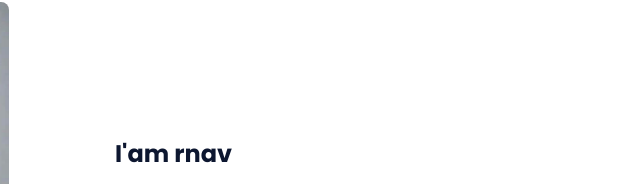
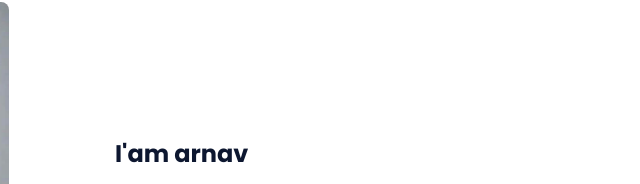
Before and after one commit to w2sg-arnav/w2sg-arnav.github.io, a plain HTML site: page index.html in a window 1280 px wide. Shown: the part 897-1081 px from the top of the page, 525-1165 px from the left. Drawn offline with nearby package versions, Linux system fonts and the light colour scheme.

Commit message:
Update index.html

```diff
--- a/index.html
+++ b/index.html
@@ -73,7 +73,7 @@
                     </div>
 
                     <div>
-                        <h2 class="about__subtitle">I'am rnav</h2>
+                        <h2 class="about__subtitle">I'am arnav</h2>
                         <p class="about__text">MCMXVI | Research Intern @ NIH, US, @ Harvard / @ IIT BBS | ML @ JuliaHealth | Prev. Research Intern @ UCLA | Building @ DreamSkrin</p>
                     </div>
                 </div>
```
